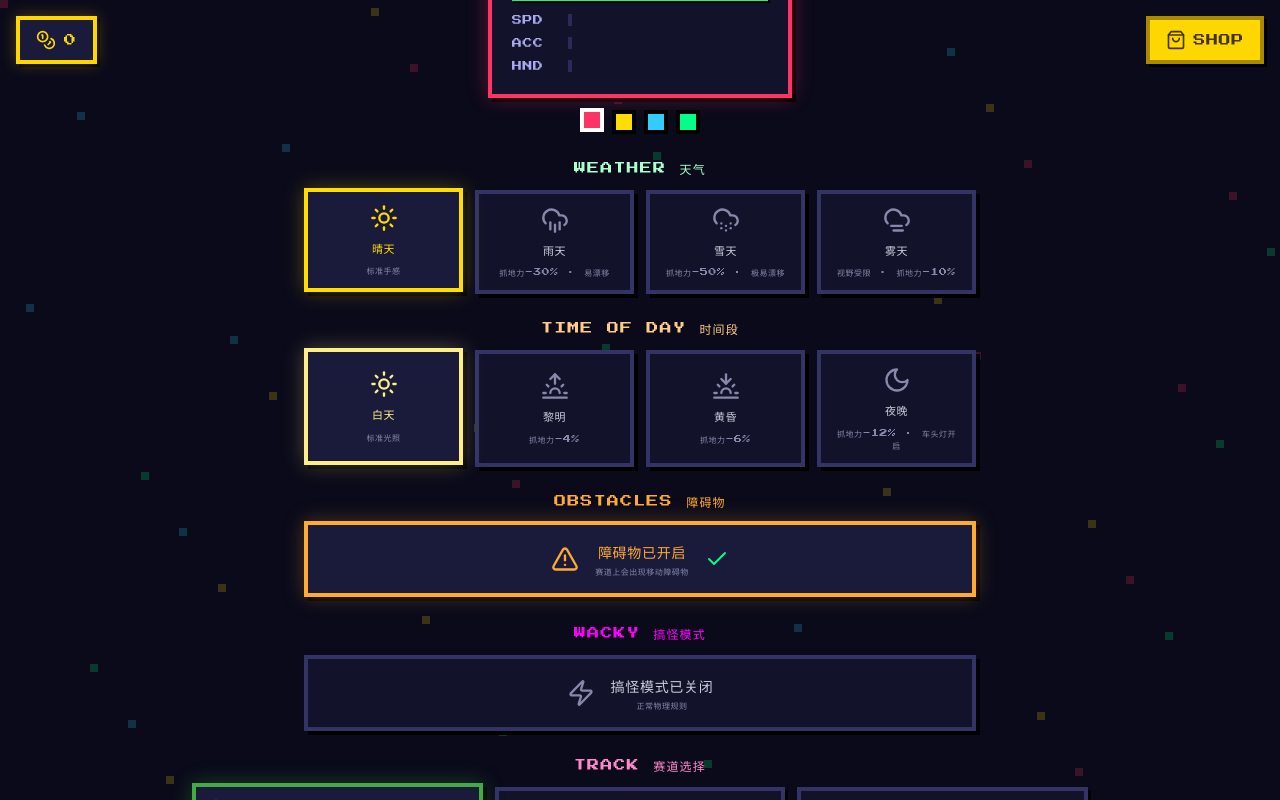
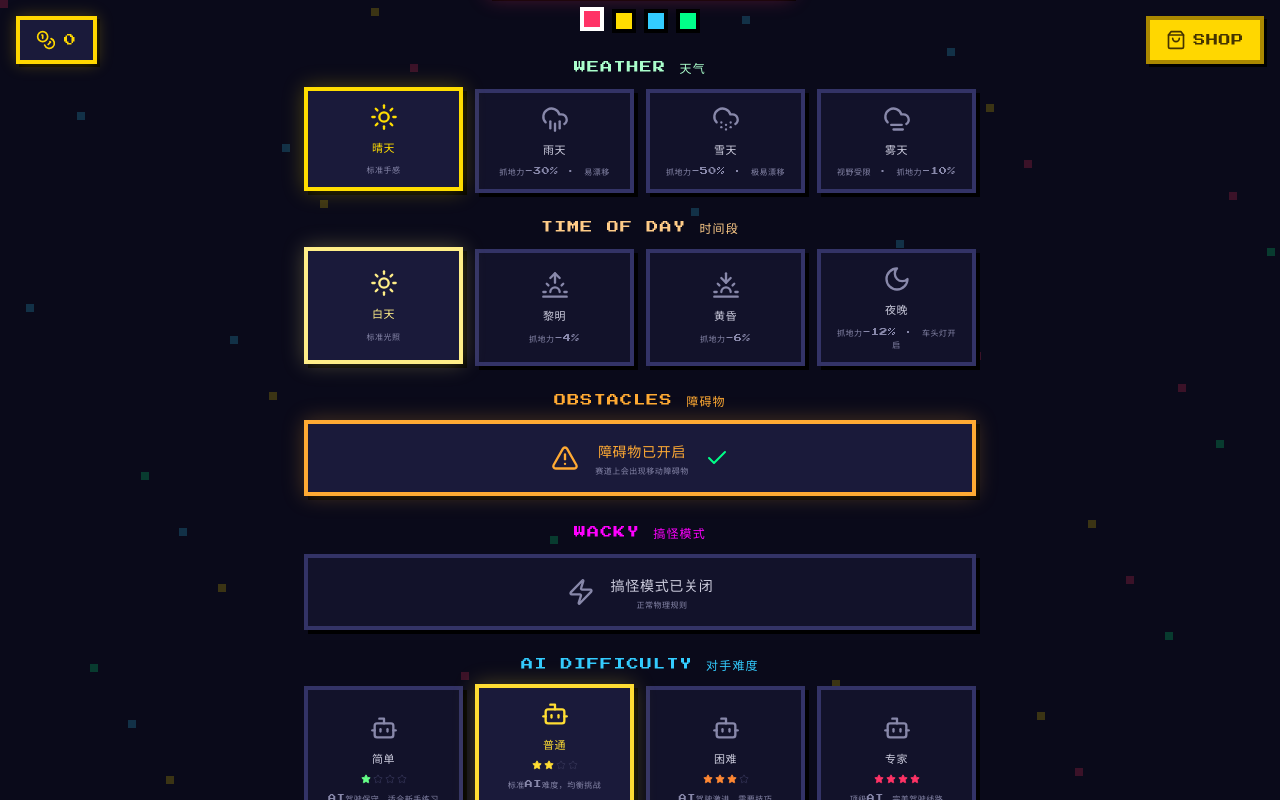
Before and after one commit to Xiang1218-Yu/xyj-133, a React (Vite) app: page / in a window 1280 px wide. Built offline with nearby package versions, Linux system fonts and the light colour scheme.

Commit message:
.3176934549491531:3fef545f5f63ee87d05f4447e2a1d315_6a2fc6354ba39c27f9b2b9a2.6a2fc6374ba39c27f9b2b9a4.6a2fc637e2677b54bc0ebb26:Trae CN.T(2026/6/15 17:30:31)

```diff
--- a/src/components/MainMenu.tsx
+++ b/src/components/MainMenu.tsx
@@ -1,8 +1,8 @@
-import { useGameStore } from '../store/gameStore';
+import { useGameStore, AI_DIFFICULTY_LABEL, AI_DIFFICULTY_COLOR, AI_DIFFICULTY_STARS, AI_DIFFICULTY_DESC } from '../store/gameStore';
 import { CAR_TEMPLATES } from '../engine/cars';
-import type { GameMode, WeatherType, TimeOfDay, CarCustomization, StripePattern, Track } from '../engine/types';
-import { PRESET_TRACKS, DIFFICULTY_LABEL, DIFFICULTY_COLOR, DIFFICULTY_STARS, THEME_LABEL, getTrackById } from '../engine/track';
-import { ChevronLeft, ChevronRight, Play, Gamepad2, Users, Timer, Trophy, Monitor, Sun, CloudSnow, CloudRain, Moon, Sunset, Sunrise, CloudFog, Sparkles, Palette, Pencil, Check, Coins, ShoppingBag, AlertTriangle, Zap, Star, MapPin, Layers } from 'lucide-react';
+import type { GameMode, WeatherType, TimeOfDay, CarCustomization, StripePattern, AIDifficulty } from '../engine/types';
+import { PRESET_TRACKS, DIFFICULTY_LABEL, DIFFICULTY_COLOR, DIFFICULTY_STARS, THEME_LABEL } from '../engine/track';
+import { ChevronLeft, ChevronRight, Play, Gamepad2, Users, Timer, Trophy, Monitor, Sun, CloudSnow, CloudRain, Moon, Sunset, Sunrise, CloudFog, Sparkles, Palette, Pencil, Check, Coins, ShoppingBag, AlertTriangle, Zap, Star, MapPin, Layers, Bot } from 'lucide-react';
 
 export default function MainMenu() {
   const selectedCarIdP1 = useGameStore((s) => s.selectedCarIdP1);
@@ -39,6 +39,8 @@ export default function MainMenu() {
   const toggleObstacles = useGameStore((s) => s.toggleObstacles);
   const wackyMode = useGameStore((s) => s.wackyMode);
   const toggleWackyMode = useGameStore((s) => s.toggleWackyMode);
+  const aiDifficulty = useGameStore((s) => s.aiDifficulty);
+  const setAIDifficulty = useGameStore((s) => s.setAIDifficulty);
 
   const weatherOptions: { id: WeatherType; label: string; desc: string; icon: React.ComponentType<{ className?: string; style?: React.CSSProperties }>; color: string; effect: string }[] = [
     { id: 'clear', label: '晴天', desc: '晴朗干燥', icon: Sun, color: '#ffdd00', effect: '标准手感' },
@@ -653,6 +655,53 @@ export default function MainMenu() {
           </button>
         </div>
 
+        {gameMode === 'grandprix' && playerCount === 1 && (
+          <div className="w-full max-w-2xl">
+            <div className="text-center mb-2 md:mb-3" style={{ color: '#33ccff' }}>
+              <span className="text-[10px] md:text-xs tracking-widest">AI DIFFICULTY 对手难度</span>
+            </div>
+            <div className="grid grid-cols-2 md:grid-cols-4 gap-2 md:gap-3">
+              {(['easy', 'normal', 'hard', 'expert'] as AIDifficulty[]).map((diff) => {
+                const active = aiDifficulty === diff;
+                const color = AI_DIFFICULTY_COLOR[diff];
+                const stars = AI_DIFFICULTY_STARS[diff];
+                return (
+                  <button
+                    key={diff}
+                    onClick={() => setAIDifficulty(diff)}
+                    className={`p-2 md:p-3 border-4 transition-all ${active ? 'translate-y-[-2px]' : ''}`}
+                    style={{
+                      background: active ? '#1a1a3a' : '#12122a',
+                      borderColor: active ? color : '#333366',
+                      boxShadow: active ? `0 0 20px ${color}44, 4px 4px 0 #000000` : '4px 4px 0 #000000',
+                    }}
+                  >
+                    <div className="flex flex-col items-center gap-1 md:gap-2">
+                      <Bot className="w-5 h-5 md:w-7 md:h-7" style={{ color: active ? color : '#8888aa' }} />
+                      <div className="text-[10px] md:text-[11px] tracking-wider" style={{ color: active ? color : '#ccccdd' }}>
+                        {AI_DIFFICULTY_LABEL[diff]}
+                      </div>
+                      <div className="flex items-center gap-0.5">
+                        {Array.from({ length: 4 }).map((_, i) => (
+                          <Star
+                            key={i}
+                            className={`w-2 h-2 md:w-2.5 md:h-2.5 ${i < stars ? 'fill-current' : ''}`}
+                            style={{ color: i < stars ? color : '#333355' }}
+                          />
+                        ))}
+                      </div>
+                      <div className="text-[7px] md:text-[8px]" style={{ color: '#8888aa' }}>
+                        {AI_DIFFICULTY_DESC[diff]}
+                      </div>
+                      {active && <Check className="w-3.5 h-3.5 md:w-4 md:h-4" style={{ color: '#00ff88' }} />}
+                    </div>
+                  </button>
+                );
+              })}
+            </div>
+          </div>
+        )}
+
         <div className="w-full max-w-4xl">
           <div className="text-center mb-2 md:mb-3" style={{ color: '#ff88cc' }}>
             <span className="text-[10px] md:text-xs tracking-widest">TRACK 赛道选择</span>
--- a/src/components/ResultScreen.tsx
+++ b/src/components/ResultScreen.tsx
@@ -1,10 +1,10 @@
 import { useEffect, useRef } from 'react';
 import type { Car, ReplayData } from '../engine/types';
-import { useGameStore } from '../store/gameStore';
+import { useGameStore, AI_DIFFICULTY_LABEL, AI_DIFFICULTY_COLOR } from '../store/gameStore';
 import { formatTime } from '../utils/math';
 import { CAR_TEMPLATES } from '../engine/cars';
 import { calcRaceReward } from '../engine/skins';
-import { RotateCcw, Home, Timer, Trophy, Users, Play, Coins, ShoppingBag } from 'lucide-react';
+import { RotateCcw, Home, Timer, Trophy, Users, Play, Coins, ShoppingBag, Bot } from 'lucide-react';
 
 export default function ResultScreen() {
   const cars = useGameStore((s) => s.cars);
@@ -15,6 +15,7 @@ export default function ResultScreen() {
   const selectedCarIdP2 = useGameStore((s) => s.selectedCarIdP2);
   const weather = useGameStore((s) => s.weather);
   const timeOfDay = useGameStore((s) => s.timeOfDay);
+  const aiDifficulty = useGameStore((s) => s.aiDifficulty);
   const resetForCountdown = useGameStore((s) => s.resetForCountdown);
   const backToMenu = useGameStore((s) => s.backToMenu);
   const startReplay = useGameStore((s) => s.startReplay);
@@ -456,6 +457,12 @@ export default function ResultScreen() {
           <div className="px-3 py-1.5 border-2" style={{ background: '#15152e', borderColor: '#ffcc88', color: '#ffcc88' }}>
             {timeOfDay === 'day' ? '☀ 白天' : timeOfDay === 'dawn' ? '🌅 黎明' : timeOfDay === 'sunset' ? '🌇 黄昏' : '🌙 夜晚'}
           </div>
+          {gameMode === 'grandprix' && playerCount === 1 && (
+            <div className="px-3 py-1.5 border-2 flex items-center gap-1" style={{ background: '#15152e', borderColor: AI_DIFFICULTY_COLOR[aiDifficulty], color: AI_DIFFICULTY_COLOR[aiDifficulty] }}>
+              <Bot className="w-3 h-3 md:w-3.5 md:h-3.5" />
+              AI难度: {AI_DIFFICULTY_LABEL[aiDifficulty]}
+            </div>
+          )}
         </div>
 
         {lastEarnedCoins > 0 && (
--- a/src/engine/types.ts
+++ b/src/engine/types.ts
@@ -33,6 +33,7 @@ export interface PlayerProgress {
   selectedSkinP2: string | null;
   obstaclesEnabled: boolean;
   wackyMode: boolean;
+  aiDifficulty?: AIDifficulty;
 }
 
 export type EditorTool = 'select' | 'add' | 'delete' | 'checkpoint' | 'boost' | 'item' | 'move';
@@ -174,6 +175,8 @@ export interface TrackPoint {
   y: number;
   z?: number;
 }
+
+export type AIDifficulty = 'easy' | 'normal' | 'hard' | 'expert';
 
 export type TrackDifficulty = 'easy' | 'medium' | 'hard' | 'expert';
 export type TrackTheme = 'forest' | 'desert' | 'city' | 'snow' | 'volcano' | 'beach';
--- a/src/store/gameStore.ts
+++ b/src/store/gameStore.ts
@@ -1,8 +1,43 @@
 import { create } from 'zustand';
-import type { GamePhase, Car, ItemType, GameMode, SplitScreenLayout, WeatherType, TimeOfDay, ReplayData, ReplayViewMode, CarCustomization, EditorTool, CustomTrack, TrackPoint, CarUpgrades, PlayerProgress, UpgradeType } from '../engine/types';
+import type { GamePhase, Car, ItemType, GameMode, SplitScreenLayout, WeatherType, TimeOfDay, ReplayData, ReplayViewMode, CarCustomization, EditorTool, CustomTrack, TrackPoint, CarUpgrades, PlayerProgress, UpgradeType, AIDifficulty } from '../engine/types';
 import { CAR_TEMPLATES } from '../engine/cars';
 import { calcUpgradeCost, MAX_UPGRADE_LEVEL, UPGRADE_BONUS, CAR_SKINS } from '../engine/skins';
 import { DEFAULT_TRACK } from '../engine/track';
+
+export const AI_DIFFICULTY_SKILL: Record<AIDifficulty, number[]> = {
+  easy: [0.25, 0.2, 0.3],
+  normal: [0.55, 0.5, 0.6],
+  hard: [0.75, 0.7, 0.8],
+  expert: [0.92, 0.88, 0.95],
+};
+
+export const AI_DIFFICULTY_LABEL: Record<AIDifficulty, string> = {
+  easy: '简单',
+  normal: '普通',
+  hard: '困难',
+  expert: '专家',
+};
+
+export const AI_DIFFICULTY_DESC: Record<AIDifficulty, string> = {
+  easy: 'AI驾驶保守，适合新手练习',
+  normal: '标准AI难度，均衡挑战',
+  hard: 'AI驾驶激进，需要技巧',
+  expert: '顶级AI，完美驾驶线路',
+};
+
+export const AI_DIFFICULTY_COLOR: Record<AIDifficulty, string> = {
+  easy: '#66ff88',
+  normal: '#ffdd33',
+  hard: '#ff8833',
+  expert: '#ff3366',
+};
+
+export const AI_DIFFICULTY_STARS: Record<AIDifficulty, number> = {
+  easy: 1,
+  normal: 2,
+  hard: 3,
+  expert: 4,
+};
 
 interface GameState {
   phase: GamePhase;
@@ -44,7 +79,9 @@ interface GameState {
   lastEarnedCoins: number;
   obstaclesEnabled: boolean;
   wackyMode: boolean;
+  aiDifficulty: AIDifficulty;
   setPhase: (p: GamePhase) => void;
+  setAIDifficulty: (d: AIDifficulty) => void;
   selectCarP1: (id: number) => void;
   selectCarP2: (id: number) => void;
   setGameMode: (mode: GameMode) => void;
@@ -168,6 +205,7 @@ const saveProgress = (state: GameState) => {
       selectedSkinP2: state.selectedSkinP2,
       obstaclesEnabled: state.obstaclesEnabled,
       wackyMode: state.wackyMode,
+      aiDifficulty: state.aiDifficulty,
     };
     localStorage.setItem('pixel_kart_progress', JSON.stringify(progress));
   } catch {
@@ -218,8 +256,14 @@ export const useGameStore = create<GameState>((set, get) => {
   lastEarnedCoins: 0,
   obstaclesEnabled: savedProgress.obstaclesEnabled ?? true,
   wackyMode: savedProgress.wackyMode ?? false,
+  aiDifficulty: (savedProgress.aiDifficulty as AIDifficulty) ?? 'normal',
 
   setPhase: (p) => set({ phase: p }),
+  setAIDifficulty: (d) => {
+    const newState = { aiDifficulty: d };
+    saveProgress({ ...get(), ...newState });
+    set(newState);
+  },
   selectCarP1: (id) => set({ selectedCarIdP1: id, customizationP1: createDefaultCustomization(CAR_TEMPLATES[id]) }),
   selectCarP2: (id) => set({ selectedCarIdP2: id, customizationP2: createDefaultCustomization(CAR_TEMPLATES[id]) }),
   setGameMode: (mode) => set({ gameMode: mode }),
@@ -258,7 +302,8 @@ export const useGameStore = create<GameState>((set, get) => {
   setReplayFrameIndex: (i) => set({ replayFrameIndex: i }),
 
   resetForCountdown: () => {
-    const { selectedCarIdP1, selectedCarIdP2, gameMode, playerCount, customizationP1, customizationP2 } = get();
+    const { selectedCarIdP1, selectedCarIdP2, gameMode, playerCount, customizationP1, customizationP2, aiDifficulty } = get();
+    const aiSkills = AI_DIFFICULTY_SKILL[aiDifficulty];
 
     let carIds: number[] = [];
     let isPlayerFlags: boolean[] = [];
@@ -334,7 +379,7 @@ export const useGameStore = create<GameState>((set, get) => {
         gravityFlipped: false,
         gravityFlipAnim: 0,
         aiTargetIdx: 0,
-        aiSkill: isPlayerFlags[i] ? 0 : [0.8, 0.65, 0.75][i - 1] ?? 0.7,
+        aiSkill: isPlayerFlags[i] ? 0 : aiSkills[i - 1] ?? aiSkills[0],
         itemCooldown: 0,
         customization: customizations[i],
         scale: 1,
```
Also changed, not shown: src/engine/ai.ts (+38 -14 lines).
